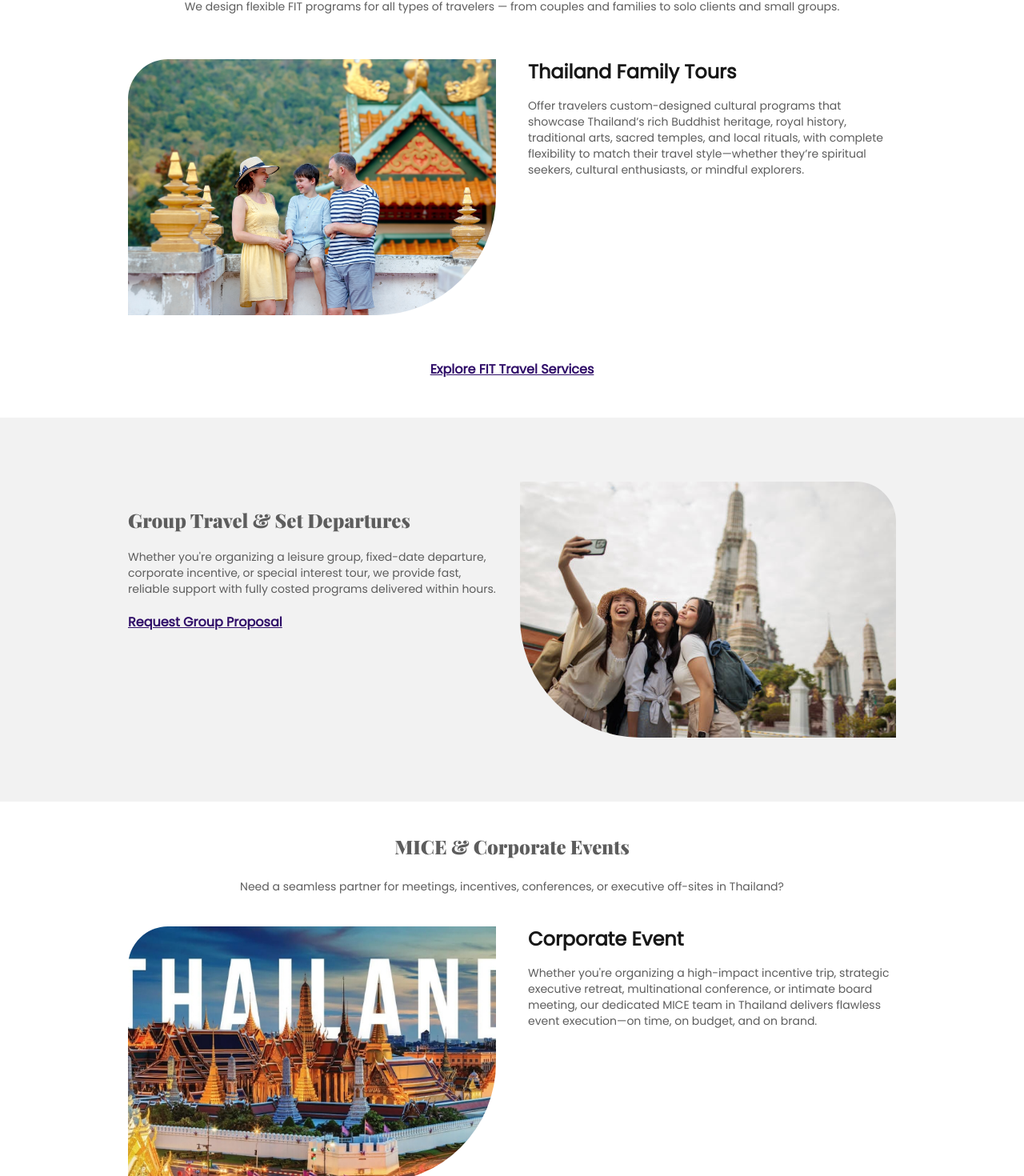
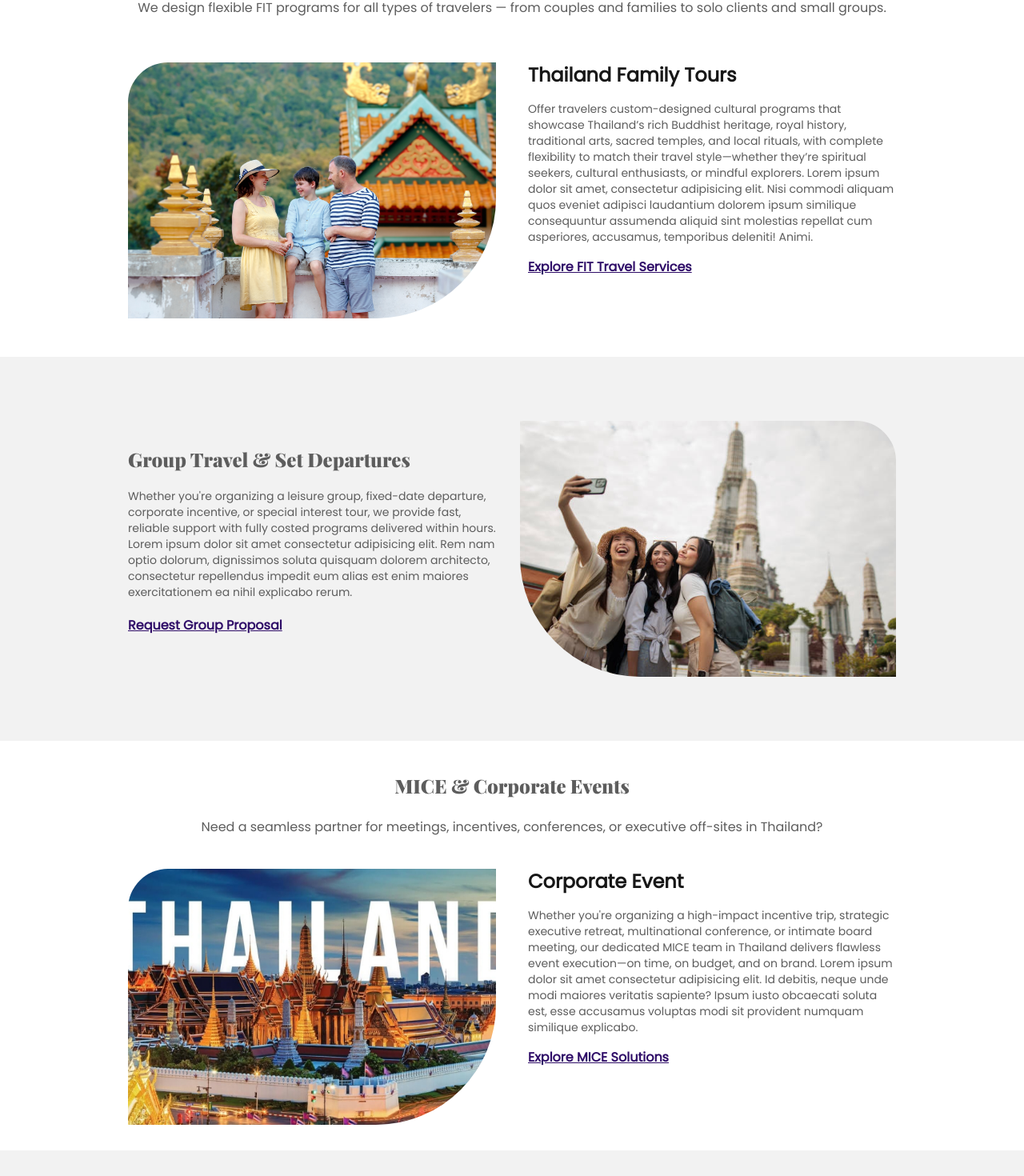
Before and after one commit to gokulkrishnakb/thai-vision, a Next.js app in the folder frontend/: page / in a window 1280 px wide. Shown: the part 959-2429 px from the top of the page at 80% size. Built offline with nearby package versions, Linux system fonts and the light colour scheme.

Commit message:
added style to company name

```diff
--- a/frontend/src/app/page.tsx
+++ b/frontend/src/app/page.tsx
@@ -99,7 +99,7 @@ const LandingPage = () => {
           <h6 className="text-center text-appTextGray text-2xl font-semibold">
             FIT Travel Service
           </h6>
-          <p className="text-appTextGray text-sm text-center">
+          <p className="text-appTextGray text-md text-center">
             We design flexible FIT programs for all types of travelers — from
             couples and families to solo clients and small groups.
           </p>
@@ -119,16 +119,17 @@ const LandingPage = () => {
                 Thailand’s rich Buddhist heritage, royal history, traditional
                 arts, sacred temples, and local rituals, with complete
                 flexibility to match their travel style—whether they’re
-                spiritual seekers, cultural enthusiasts, or mindful explorers.
+                spiritual seekers, cultural enthusiasts, or mindful explorers. Lorem ipsum dolor sit amet, consectetur adipisicing elit. Nisi commodi aliquam quos eveniet adipisci laudantium dolorem ipsum similique consequuntur assumenda aliquid sint molestias repellat cum asperiores, accusamus, temporibus deleniti! Animi.
               </p>
               {/* <button className="px-4 py-2 border-2 border-violet-950 rounded-sm text-violet-950 font-semibold">
                 View Family Options
               </button> */}
+              <p className="text-violet-950 underline font-semibold">
+            Explore FIT Travel Services
+          </p>
             </div>
           </div>
-          <p className="text-violet-950 font-semibold text-center cursor-pointer mt-10 underline">
-            Explore FIT Travel Services
-          </p>
+
         </div>
         <div className="bg-appBgGray py-20 mt-12">
           <div className="w-containerWidth mx-auto grid md:grid-cols-2 gap-5">
@@ -140,7 +141,7 @@ const LandingPage = () => {
                 Whether you're organizing a leisure group, fixed-date departure,
                 corporate incentive, or special interest tour, we provide fast,
                 reliable support with fully costed programs delivered within
-                hours.
+                hours. Lorem ipsum dolor sit amet consectetur adipisicing elit. Rem nam optio dolorum, dignissimos soluta quisquam dolorem architecto, consectetur repellendus impedit eum alias est enim maiores exercitationem ea nihil explicabo rerum.
               </p>
               <p className="text-violet-950 underline font-semibold">
                 Request Group Proposal
@@ -160,7 +161,7 @@ const LandingPage = () => {
           <h6 className="text-2xl text-appTextGray text-center font-semibold">
             MICE & Corporate Events
           </h6>
-          <p className="text-appTextGray text-sm text-center mt-6">
+          <p className="text-appTextGray text-md text-center mt-6">
             Need a seamless partner for meetings, incentives, conferences, or
             executive off-sites in Thailand?
           </p>
@@ -180,16 +181,19 @@ const LandingPage = () => {
                 strategic executive retreat, multinational conference, or
                 intimate board meeting, our dedicated MICE team in Thailand
                 delivers flawless event execution—on time, on budget, and on
-                brand.
+                brand. Lorem ipsum dolor sit amet consectetur adipisicing elit. Id debitis, neque unde modi maiores veritatis sapiente? Ipsum iusto obcaecati soluta est, esse accusamus voluptas modi sit provident numquam similique explicabo.
               </p>
               {/* <button className="px-4 py-2 border-2 border-violet-950 rounded-sm text-violet-950 font-semibold">
                 View Corporate Options
               </button> */}
+              <p className="text-violet-950 font-semibold underline">
+            Explore MICE Solutions
+          </p>
             </div>
           </div>
-          <p className="text-violet-950 font-semibold underline text-center mt-8">
+          {/* <p className="text-violet-950 font-semibold underline text-center mt-8">
             Explore MICE Solutions
-          </p>
+          </p> */}
         </div>
       </section>
       <section className="bg-appBgGray mt-8">
```
